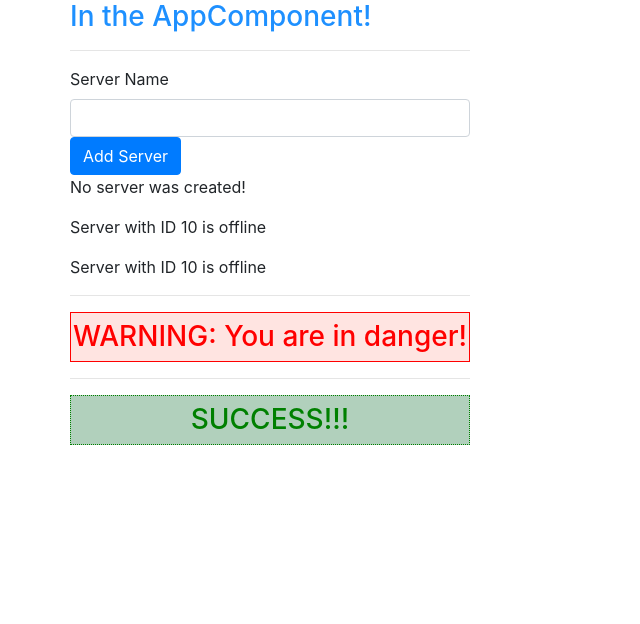
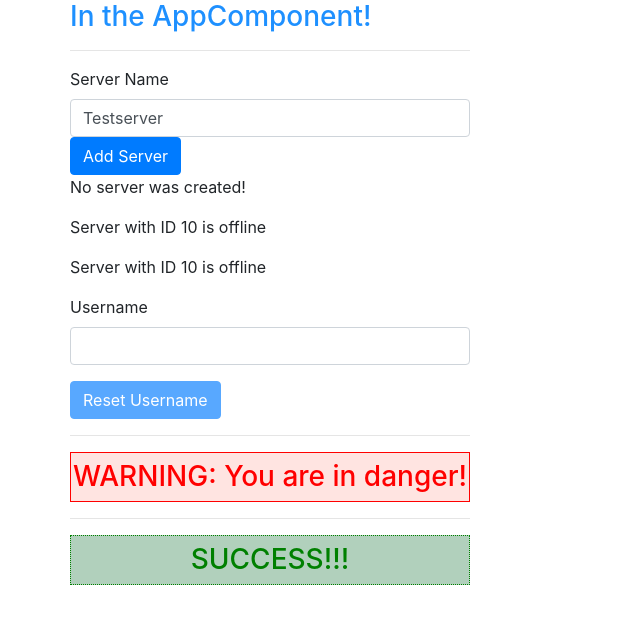
Before and after one commit to lorettalevin/learning_angular, an Angular app: page / in a window 1280 px wide. Shown: the top 624 px of the page, without its empty margins (0-640 px from the left). Built offline with nearby package versions, Linux system fonts and the light colour scheme.

Commit message:
practicing 2-way data-binding

```diff
--- a/src/app/servers/servers.component.html
+++ b/src/app/servers/servers.component.html
@@ -1,8 +1,13 @@
 <label>Server Name</label>
+<!-- <input
+    type="text"
+    class="form-control"
+    (input)="onUpdateServerName($event)">-->
 <input
     type="text"
     class="form-control"
-    (input)="onUpdateServerName($event)">
+    [(ngModel)]="serverName">
+<!-- <p>{{ serverName }}</p> -->
 <button
     class="btn btn-primary"
     [disabled]="!allowNewServer"
@@ -12,3 +17,18 @@
 
 <app-server></app-server>
 <app-server></app-server>
+
+<label>Username</label>
+<input
+    type="text"
+    class="form-control"
+    [(ngModel)]="userName">
+
+<p>{{ userName }}</p>
+
+<button
+    class="btn btn-primary"
+    [disabled]="userName === ''"
+    (click)="onResetUsername()">Reset Username</button>
+
+<p>{{ newUsername }}</p>
--- a/src/app/servers/servers.component.ts
+++ b/src/app/servers/servers.component.ts
@@ -8,24 +8,35 @@
   //     <app-server></app-server>`,
   styles: ['./servers.component.css']
 })
+
 export class ServersComponent implements OnInit {
-    allowNewServer = false;
-    serverCreationStatus = 'No server was created!'
+  allowNewServer = false;
+  serverCreationStatus = 'No server was created!';
+  serverName = 'Testserver';
+  userName = ''
 
   constructor() {
-      setTimeout(() => {
-          this.allowNewServer = true;
-      }, 2000);
+    setTimeout(() => {
+      this.allowNewServer = true;
+    }, 2000);
   }
 
   ngOnInit() {
   }
 
   onCreateServer() {
-      this.serverCreationStatus = 'Server was created!'
+    this.serverCreationStatus = 'Server was created! Name is ' + this.serverName
   }
 
-  onUpdateServerName(event: any) {
-      console.log("EVENTTTT", event)
+  onUpdateServerName(event: Event) {
+    this.serverName = (<HTMLInputElement>event.target).value;
+  }
+
+  onUpdateUsername(event: Event) {
+    this.userName = (<HTMLInputElement>event.target).value;
+  }
+
+  onResetUsername() {
+    this.newUsername = "Username has been reset to: " + this.userName
   }
 }
```
Also changed, not shown: src/app/app.component.ts (line endings or trailing spaces).
